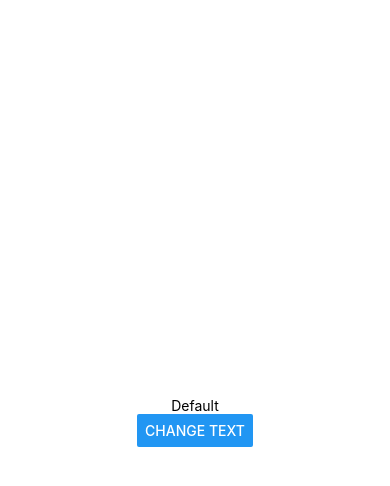
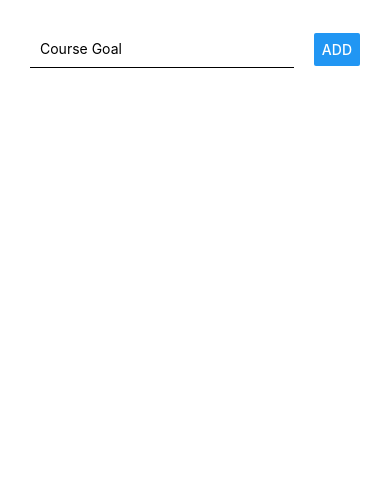
Before and after one commit to awsk1994/React_Native_Test, a React Native app in the folder newProject1/: screen / in a window 390 px wide. Shown: the top 486 px of the page. Built offline with nearby package versions, Linux system fonts and the light colour scheme.

Commit message:
Completed 24. Flexbox & Layouts (Intro)

```diff
--- a/newProject1/App.js
+++ b/newProject1/App.js
@@ -1,22 +1,17 @@
-import { StatusBar} from 'expo-status-bar';
-import React, {useState} from 'react';
-import { StyleSheet, Text, View, Button } from 'react-native';
+import React from 'react';
+import { StyleSheet, Text, View, Button, TextInput } from 'react-native';
 
 export default function App() {
-  const [outputText, setOutputText] = useState("Default");  // uses a React concept called 'Hook'
   return (
-    <View style={styles.container}>
-      <Text>{outputText}</Text>
-      <Button title="Change Text" onPress={() => setOutputText("Text Changed")}/>
+    <View style={{padding: 30}}>
+      <View style={{flexDirection: 'row', justifyContent: 'space-between', alignItems: 'center'}}>
+        <TextInput
+        placeholder="Course Goal"
+        style={{width: '80%', borderBottomColor: 'black', borderBottomWidth: 1, padding: 10}}/>
+        <Button title="ADD"/>
+      </View>
+      <View>
+      </View>
     </View>
   );
 }
-
-const styles = StyleSheet.create({
-  container: {
-    flex: 1,
-    backgroundColor: '#fff',
-    alignItems: 'center',
-    justifyContent: 'center',
-  },
-});
```
Also changed, not shown: 1 other file (tests, documents, lock files or other folders).
